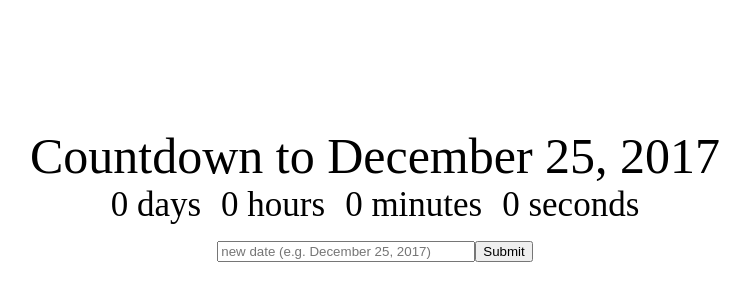
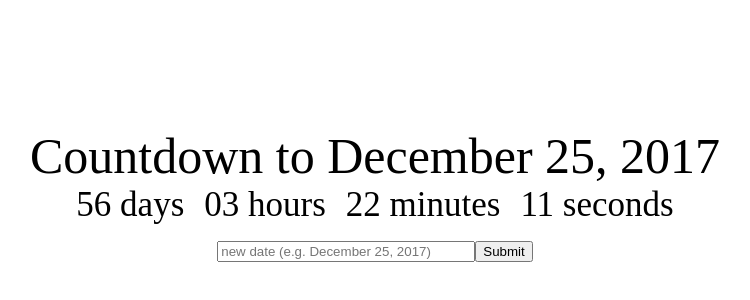
Before and after one commit to pabloscript/countdown-to-date, a React (Create React App) app: page / in a window 1280 px wide. Shown: the part 126-426 px from the top of the page, without its empty margins (265-1015 px from the left). Built offline with nearby package versions, Linux system fonts and the light colour scheme.

Commit message:
Add live time-counting functionality

```diff
--- a/src/Clock.jsx
+++ b/src/Clock.jsx
@@ -11,13 +11,41 @@
             seconds: 0
         }
     }
+
+    componentWillMount() {
+        this.getTimeUntil(this.props.deadline);
+    }
+
+    componentDidMount() {
+        setInterval(() => this.getTimeUntil(this.props.deadline), 1000)
+    }
+
+    leadingZero(num) {
+        return num < 10 ? "0" + num : num;
+    }
+
+    getTimeUntil(deadline) {
+        const time = Date.parse(deadline) - Date.parse(new Date());
+        const seconds = Math.floor((time/1000) % 60);
+        const minutes = Math.floor((time/1000/60) % 60);
+        const hours = Math.floor(time/(1000*60*60) % 24);
+        const days = Math.floor(time/(1000*60*60*24));
+
+        this.setState({
+            days,
+            hours,
+            minutes,
+            seconds
+        });
+    }
+
     render() {
         return (
             <div>
-                <div className="Clock-days">{this.state.days} days</div>
-                <div className="Clock-hours">{this.state.hours} hours</div>
-                <div className="Clock-minutes">{this.state.minutes} minutes</div>
-                <div className="Clock-seconds">{this.state.seconds} seconds</div>
+                <div className="Clock-days">{this.leadingZero(this.state.days)} days</div>
+                <div className="Clock-hours">{this.leadingZero(this.state.hours)} hours</div>
+                <div className="Clock-minutes">{this.leadingZero(this.state.minutes)} minutes</div>
+                <div className="Clock-seconds">{this.leadingZero(this.state.seconds)} seconds</div>
             </div>
         )
     }
```
